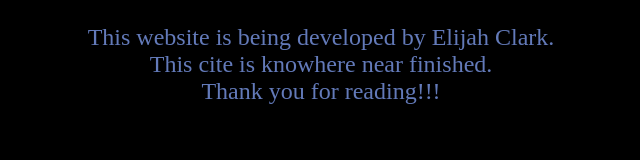
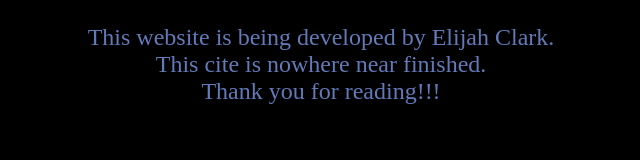
Before and after one commit to eliandzeke/Aroundtheworld.com, a plain HTML site: page credits.html in a window 1280 px wide. Shown: the full height of the page, 319-959 px from the left. Drawn offline with Linux system fonts and the light colour scheme.

Commit message:
Add files via upload

```diff
--- a/credits.html
+++ b/credits.html
@@ -7,7 +7,7 @@
     <link rel="stylesheet" href="style.css">
 </head>
 <body>
-    <p class="credits">This website is being developed by Elijah Clark. <br> This cite is knowhere near finished. <br> Thank you for reading!!!</p>
+    <p class="credits">This website is being developed by Elijah Clark. <br> This cite is nowhere near finished. <br> Thank you for reading!!!</p>
 
 </body>
 </html>
```
